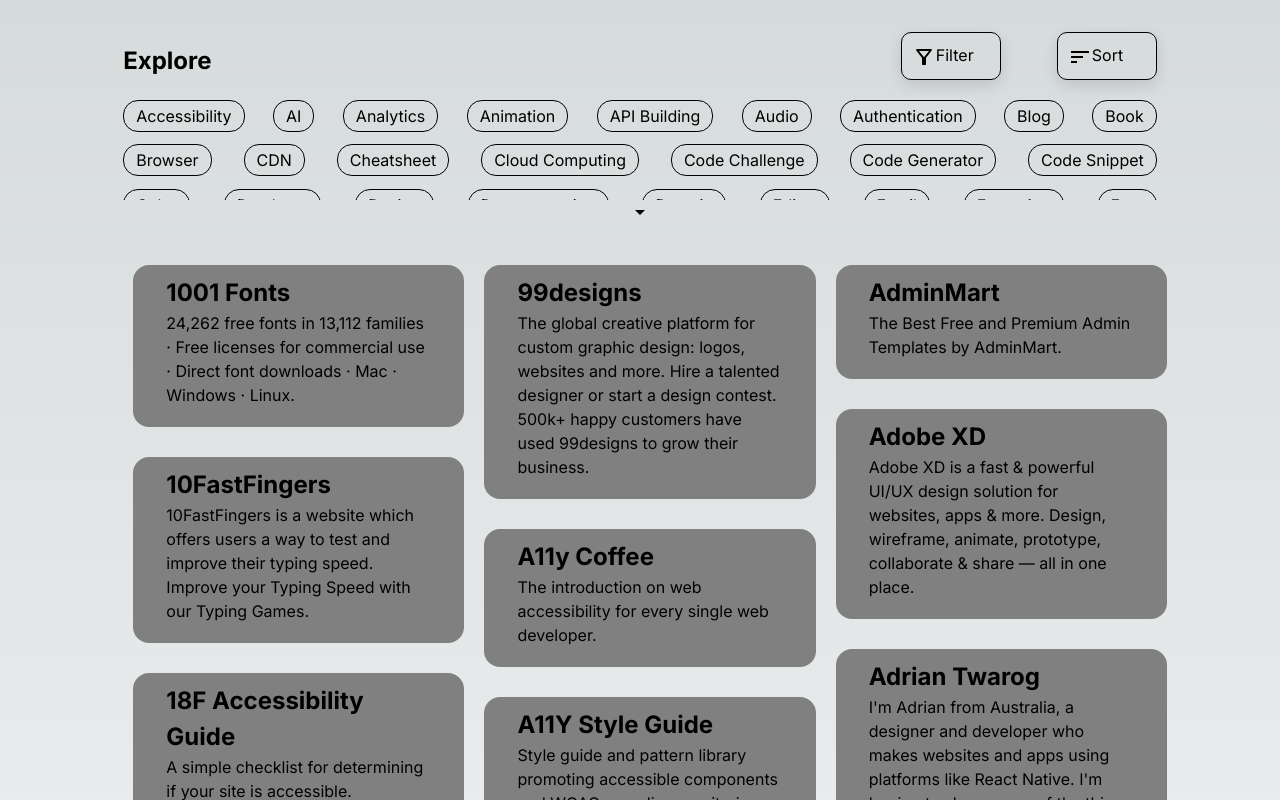
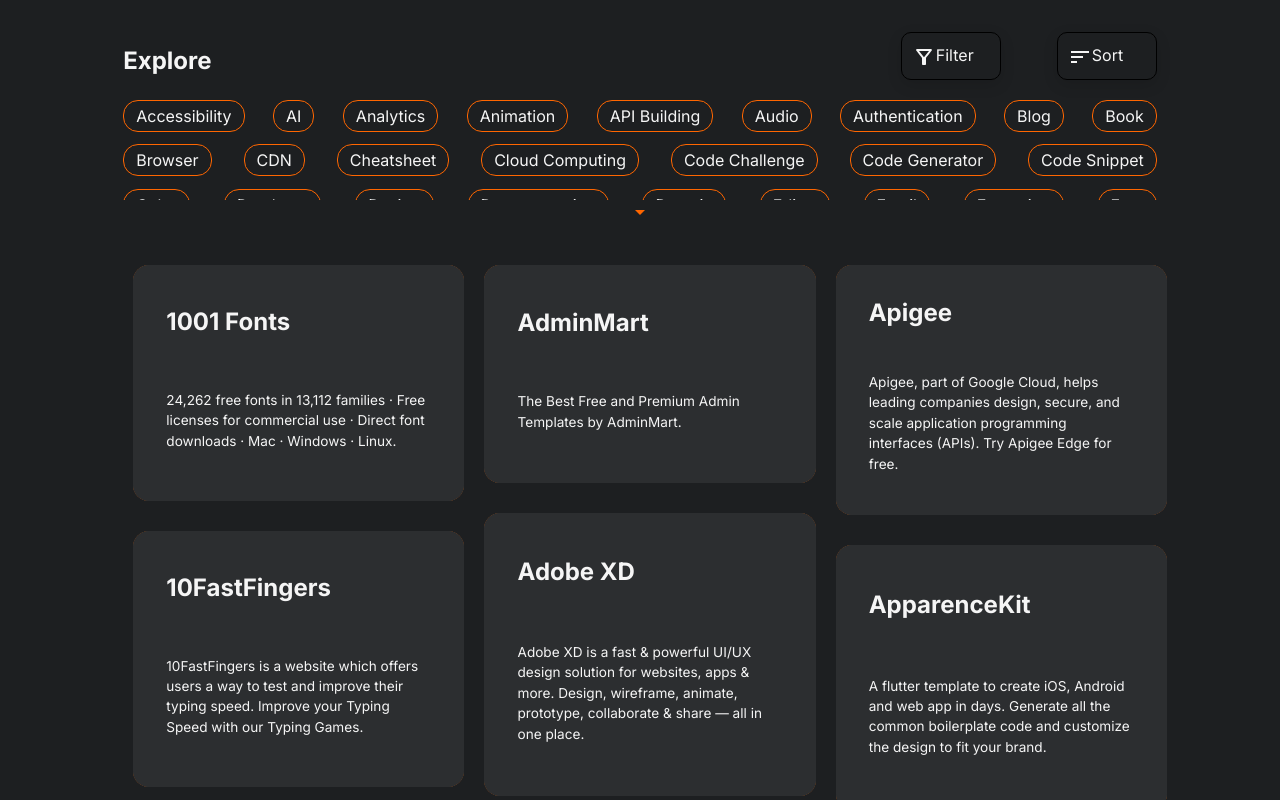
Before and after one commit to Akvaro03/DevForge, a Next.js app: page / in a window 1280 px wide. Shown: the top 800 px of the page. Built offline with nearby package versions, Linux system fonts and the light colour scheme.

Commit message:
fix theme colors, add Pins bottom, hover Pins

```diff
--- a/src/app/explorePage.module.css
+++ b/src/app/explorePage.module.css
@@ -15,6 +15,7 @@
 .tittlePage {
     text-align: left;
     font-size: 3vmin;
+    color: var(--white-theme);
     padding-top: 10px;
     font-weight: bold;
 }
--- a/src/app/globals.css
+++ b/src/app/globals.css
@@ -3,24 +3,18 @@
 @tailwind utilities;
 
 :root {
-  --foreground-rgb: 0, 0, 0;
-  --background-start-rgb: 214, 219, 220;
-  --background-end-rgb: 255, 255, 255;
-}
-
-@media (prefers-color-scheme: dark) {
-  :root {
-    --foreground-rgb: 255, 255, 255;
-    --background-start-rgb: 0, 0, 0;
-    --background-end-rgb: 0, 0, 0;
-  }
+  --background-rgb: #1D1F21;
+  --background-start-rgb: #2c2e30;
+  --second-background: #444648;
+  --first-theme: #FF6600;
+  --second-theme: #ff983f;
+  --three-theme: #ffffa1;
+  --white-theme: #F5F5F5;
 }
 
 body {
-  color: rgb(var(--foreground-rgb));
-  background: linear-gradient(to bottom,
-      transparent,
-      rgb(var(--background-end-rgb))) rgb(var(--background-start-rgb));
+  color: var(--white-theme);
+  background: var(--background-rgb);
 }
 
 @layer utilities {
--- a/src/app/page.tsx
+++ b/src/app/page.tsx
@@ -3,15 +3,20 @@
 import Style from "./explorePage.module.css"
 import FilterAltOutlinedIcon from '@mui/icons-material/FilterAltOutlined';
 import SortOutlinedIcon from '@mui/icons-material/SortOutlined';
-import React from "react";
+import React, { useRef, useState } from "react";
 import TypesData from "@/components/typesData";
 import RecoursesData from "@/assets/db/data.json"
 import CustomBottom from "@/components/Filter";
 import CardRecourse from "@/components/cardRecourse";
+import isInView from "@/utils/isInView";
 
 export default function Home() {
-  const countPins = 20;
-
+  const [countPins, setCountPins] = useState(20)
+  const h2Ref = useRef(null);
+  const functInView = () => {
+    setCountPins(prev => prev + 20)
+  }
+  isInView(functInView, h2Ref)
   return (
     <main className="flex min-h-screen flex-col items-center p-8">
       <section className={Style.headerPage}>
@@ -28,6 +33,7 @@
           <CardRecourse {...data} key={key} />
         ))}
       </motion.section>
+      <h2 ref={h2Ref} />
     </main>
   );
 }
--- a/src/components/cardRecourse/cardRecourse.module.css
+++ b/src/components/cardRecourse/cardRecourse.module.css
@@ -1,14 +1,46 @@
 .CardRecourse {
-    background: grey;
+    background: var(--background-start-rgb);
     border-radius: 16px;
     padding: 0;
     margin: 15px 10px;
-    display: inline-flex; /* Alinea los pines en línea */
-    width: 100%; /* Ancho del pin teniendo en cuenta el margen */
+    display: inline-flex;
+    /* Alinea los pines en línea */
+    width: 100%;
+    /* Ancho del pin teniendo en cuenta el margen */
     flex-direction: column;
     align-items: center;
     justify-content: space-evenly;
     height: calc(100% + 50px);
+    position: relative;
+}
+
+.CardRecourse * {
+    z-index: 3;
+}
+
+.CardRecourse::before {
+    position: absolute;
+    content: "";
+    width: 100%;
+    border-radius: 16px;
+    height: 100%;
+    background: linear-gradient(to bottom, var(--first-theme) 15%, var(--second-theme) 50%, var(--first-theme) 100%);
+    z-index: -100;
+}
+
+.CardRecourse::after {
+    position: absolute;
+    content: "";
+    background: var(--background-start-rgb);
+    width: 100%;
+    border-radius: 16px;
+    height: 100%;
+    z-index: 1;
+}
+
+.CardRecourse:hover::before {
+    width: calc(100% + 5px);
+    height: calc(100% + 5px);
 }
 
 .tittleCard {
@@ -19,9 +51,11 @@
     width: 80%;
 }
 
-.subtitleCard{
-    font-size: 2vmin;
+.subtitleCard {
+    font-size: 1.7vmin;
     text-align: left;
     width: 80%;
     margin-bottom: 20px;
+    margin-top: 20px;
+    color: var(--white-theme);
 }
--- a/src/components/cardRecourse/index.tsx
+++ b/src/components/cardRecourse/index.tsx
@@ -1,17 +1,26 @@
 "use client"
+
 import recourseType from "@/types/recourseType";
 import getRandomNumber from "@/utils/getRandomNumber";
 import Style from "./cardRecourse.module.css"
 import { motion } from "framer-motion"
-import { useRef } from "react";
+import { useEffect, useState } from "react";
 
 function CardRecourse({ name, description, url }: recourseType) {
+    const [height, setHeight] = useState(150);
+
+    useEffect(() => {
+        const calculatedHeight = getRandomNumber(description.length * 1.5, 200);
+        setHeight(calculatedHeight);
+    }, [description]);
+
     return (
-        <motion.div whileHover={{ scale: .9 }} initial={{ opacity: 0 }} animate={{ opacity: 1 }}
+        <motion.div style={{ height }}
+            whileHover={{ scale: .9 }} initial={{ opacity: 0 }} animate={{ opacity: 1 }}
             onClick={() => window.open(url)}
             className={Style.CardRecourse} >
             <h2 className={Style.tittleCard}>{name}</h2>
-            <h4 className={Style.subtitleCard}>{description}</h4>
+            <h4 className={Style.subtitleCard}>{description.length > 180 ? description.slice(0, 180) + "..." : description}</h4>
         </motion.div >
     );
 }
--- a/src/components/itemType/itemType.module.css
+++ b/src/components/itemType/itemType.module.css
@@ -1,5 +1,5 @@
 .itemType {
-    border: 1px solid rgb(var(--foreground-rgb));
+    border: 1px solid var(--first-theme);
     border-radius: 15px;
     padding: 3px 12px;
 }
--- a/src/components/seeMore/index.tsx
+++ /dev/null
@@ -1,12 +0,0 @@
-"use client"
-import { motion } from "framer-motion"
-
-function SeeMore() {
-    return (
-        <motion.div>
-
-        </motion.div>
-    );
-}
-
-export default SeeMore;
--- a/src/components/typesData/index.tsx
+++ b/src/components/typesData/index.tsx
@@ -23,7 +23,7 @@
                 variants={variantsArrow}
                 className={Style.arrowDropDown}
                 transition={{ duration: 0.2 }}
-                whileHover={{ translateY: 20, scale: 1.1 }}>
+                whileHover={openTypes ? hoverOpenArrow : hoverArrow}>
                 <ArrowDropDownIcon />
             </motion.article >
         </>
@@ -38,5 +38,6 @@
     open: { rotateZ: 180 },
     closed: { rotateZ: 0 },
 }
-
+const hoverOpenArrow = { translateY: -20, scale: 1.5 }
+const hoverArrow = { translateY: 20, scale: 1.5 }
 export default TypesData;
--- a/src/components/typesData/typeData.module.css
+++ b/src/components/typesData/typeData.module.css
@@ -16,4 +16,5 @@
     cursor: pointer;
     display: flex;
     justify-content: center;
+    color: var(--first-theme);
 }
--- a/src/utils/getRandomNumber.ts
+++ b/src/utils/getRandomNumber.ts
@@ -1,5 +1,5 @@
 function getRandomNumber(min: number = 0, max: number = 0) {
-    return ((min - 50) + (max - min) * Math.random());
+    return Math.floor(((min + 50) + (max - min) * Math.random()));
 }
 
 export default getRandomNumber;
--- /dev/null
+++ b/src/utils/isInView.ts
@@ -0,0 +1,28 @@
+import { useEffect } from "react";
+
+function isInView(funcInView: () => void, ref: React.MutableRefObject<null>) {
+    useEffect(() => {
+        const options = {
+            root: null,
+            rootMargin: "0px",
+            threshold: 0.5 // El h2 debe ser al menos un 50% visible para activar la intersección
+        };
+
+        const observer = new IntersectionObserver((entries) => {
+            entries.forEach(entry => {
+                if (entry.isIntersecting) {
+                    funcInView()
+                }
+            });
+        }, options);
+
+        if (ref.current) {
+            observer.observe(ref.current);
+        }
+
+        // Limpiar el observer cuando el componente se desmonte
+        return () => observer.disconnect();
+    }, []);
+}
+
+export default isInView;
```
